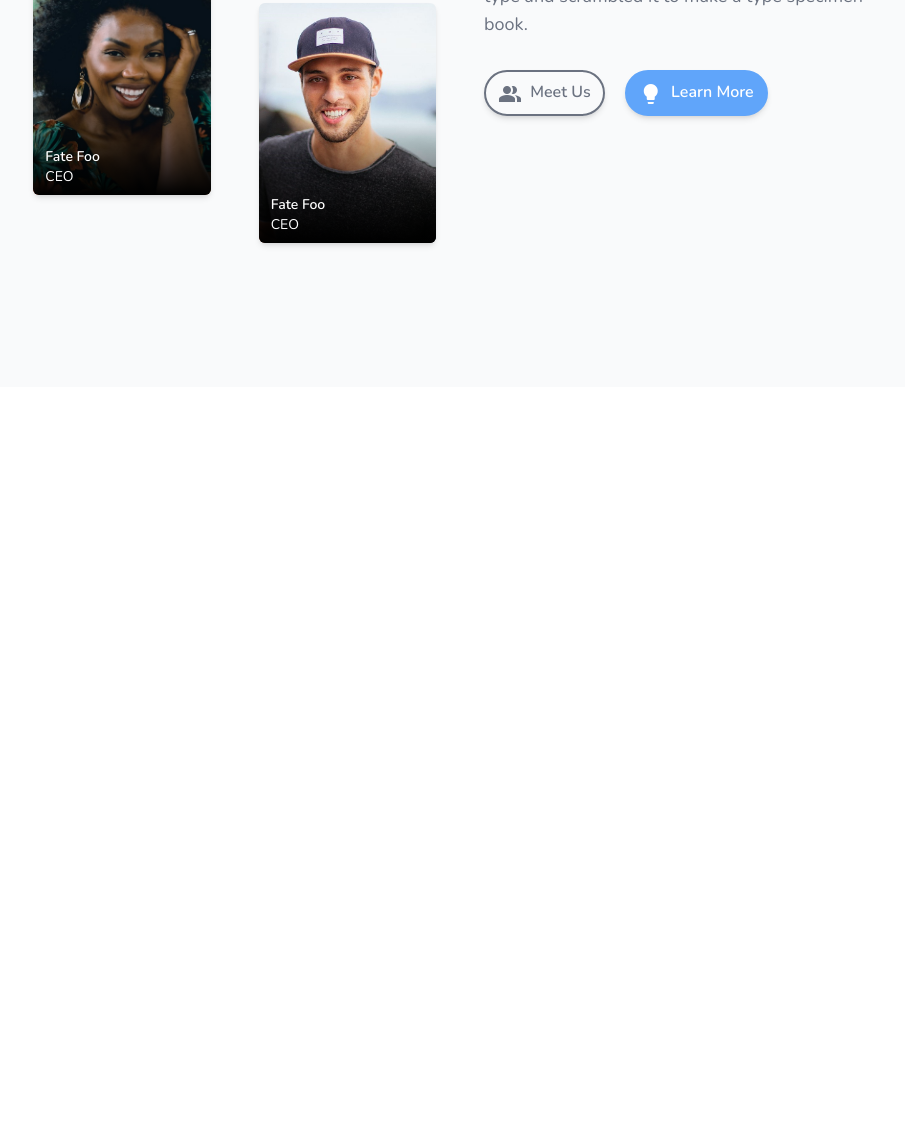
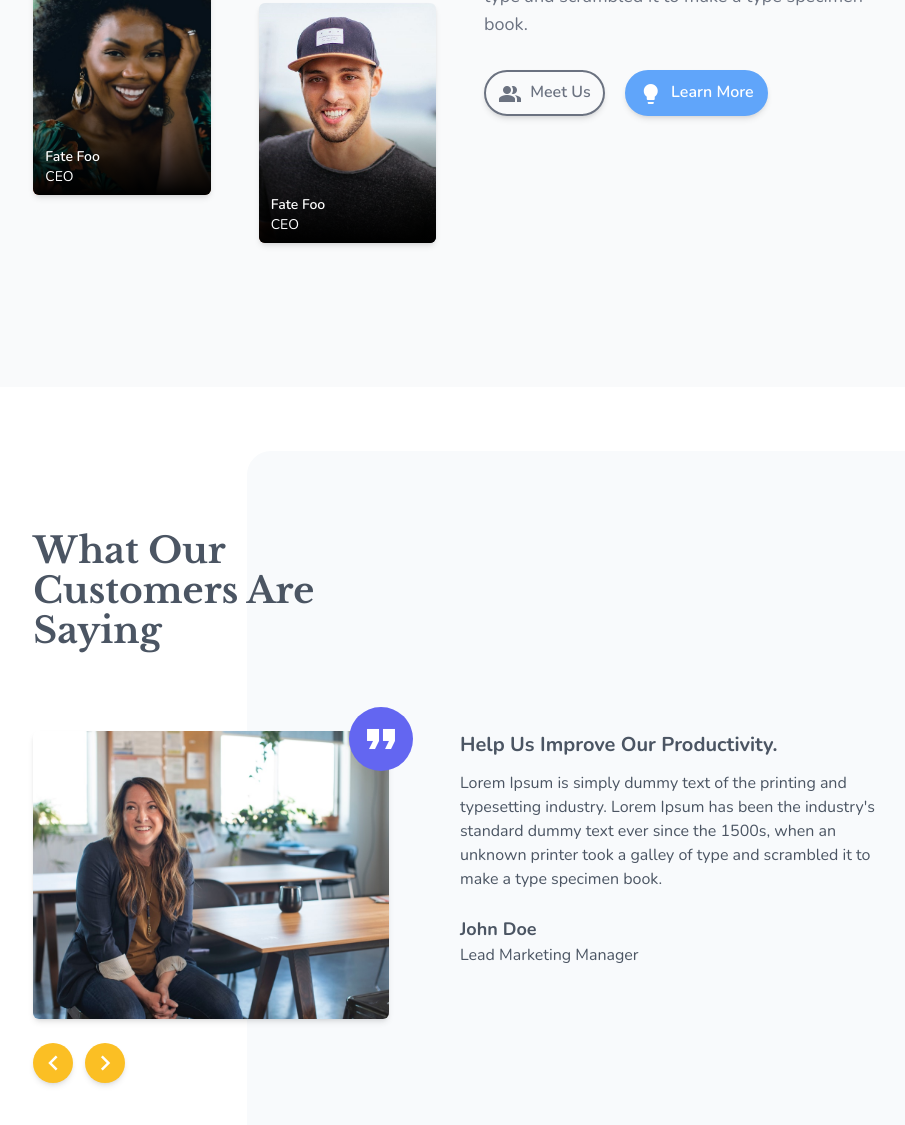
Before and after one commit to Aziguy/tailwind_1, a website: page index.html in a window 1280 px wide. Shown: the part 4867-5992 px from the top of the page, without its empty margins (180-1085 px from the left). Before the commit the page ends 5254 px from the top, so only its background shows below. Drawn offline with nearby package versions, Linux system fonts and the light colour scheme.

Commit message:
Testimonial section.

```diff
--- a/index.html
+++ b/index.html
@@ -705,6 +705,65 @@
     </div>
     <!-- Teams end -->
 
+    <!-- Testimonials start -->
+    <div class="bg-white dark:bg-gray-800 dark:bg-gray-800 py-36 relative z-10">
+
+      <div class="-z-10 bg-slate-50 dark:bg-gray-800 dark:border dark:border-gray-700 dark:shadow-md w-8/12 absolute bottom-0 right-0 top-16 rounded-tl-3xl"></div>
+
+      <div class="w-8/12 lg:w-10/12 xl:w-8/12 mx-auto">
+
+        <div class="mb-10 md:mb-20">
+          <p class="text-3xl md:text-4xl font-bold font-libre text-gray-600 dark:text-gray-100 w-full lg:w-5/12">What Our Customers Are Saying</p>
+        </div>
+
+        <div class="flex flex-col lg:flex-row">
+
+          <div class="w-full lg:w-1/2 mb-6 lg:mb-0">
+
+            <div class="w-full md:w-10/12 h-72 relative mb-6">
+
+              <div class="dot-pattern opacity-30 h-48 w-32 absolute -top-24 -left-16 -z-10"></div>
+
+              <div class="dot-pattern opacity-30 h-48 w-32 absolute -bottom-24 -right-16 -z-10"></div>
+
+                <div class="absolute z-10 -top-6 -right-6">
+                  <div class="bg-indigo-500 h-16 w-16 rounded-full flex items-center justify-center">
+                      <span class="material-icons text-white text-5xl">format_quote</span>
+                  </div>
+                </div>
+                <img src="./src/assets/images/testimonials/testimonial-2.jpg" alt="" class="w-full h-full object-cover rounded-md shadow-md">
+              </div>
+
+              <div class="flex gap-3">
+
+                <button class="flex items-center justify-center h-10 w-10 bg-amber-400 text-white shadow-md hover:shadow-xl rounded-full p-2">
+                  <span class="material-icons align-middle text-3xl text-gray-60">chevron_left</span>
+                </button>
+
+                <button class="flex items-center justify-center h-10 w-10 bg-amber-400 text-white shadow-md hover:shadow-xl rounded-full p-2">
+                    <span class="material-icons align-middle text-3xl text-gray-60">chevron_right</span>
+                </button>
+
+              </div>
+
+            </div>
+
+            <div class="w-full lg:w-1/2 text-gray-600 dark:text-gray-100">
+              <p class="text-xl font-bold capitalize mb-3">help us improve our productivity.</p>
+              <p class="mb-6">Lorem Ipsum is simply dummy text of the printing and typesetting industry. Lorem Ipsum has been the industry's standard dummy text ever since the 1500s, when an unknown printer took a galley of type and scrambled it to make a type specimen book.</p>
+              <div>
+                <p class="font-bold text-lg">John Doe</p>
+                <p>Lead Marketing Manager</p>
+              </div>
+            </div>
+
+          </div>
+
+        </div>
+
+      </div>
+      <!-- Testimonials end -->
+
   </div>
   <!--body content end --->
 
```
Also changed, not shown: dist/css/output.css.
